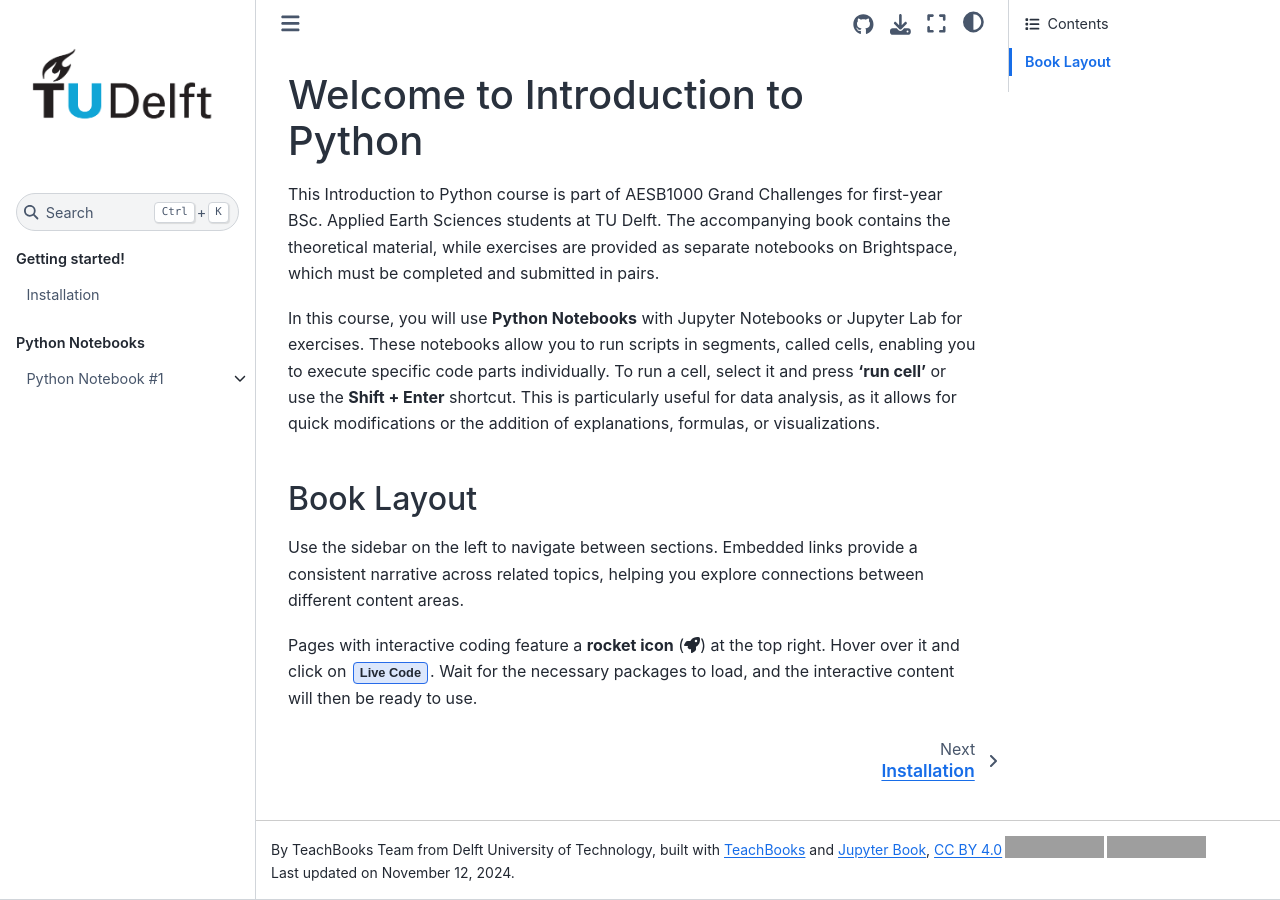
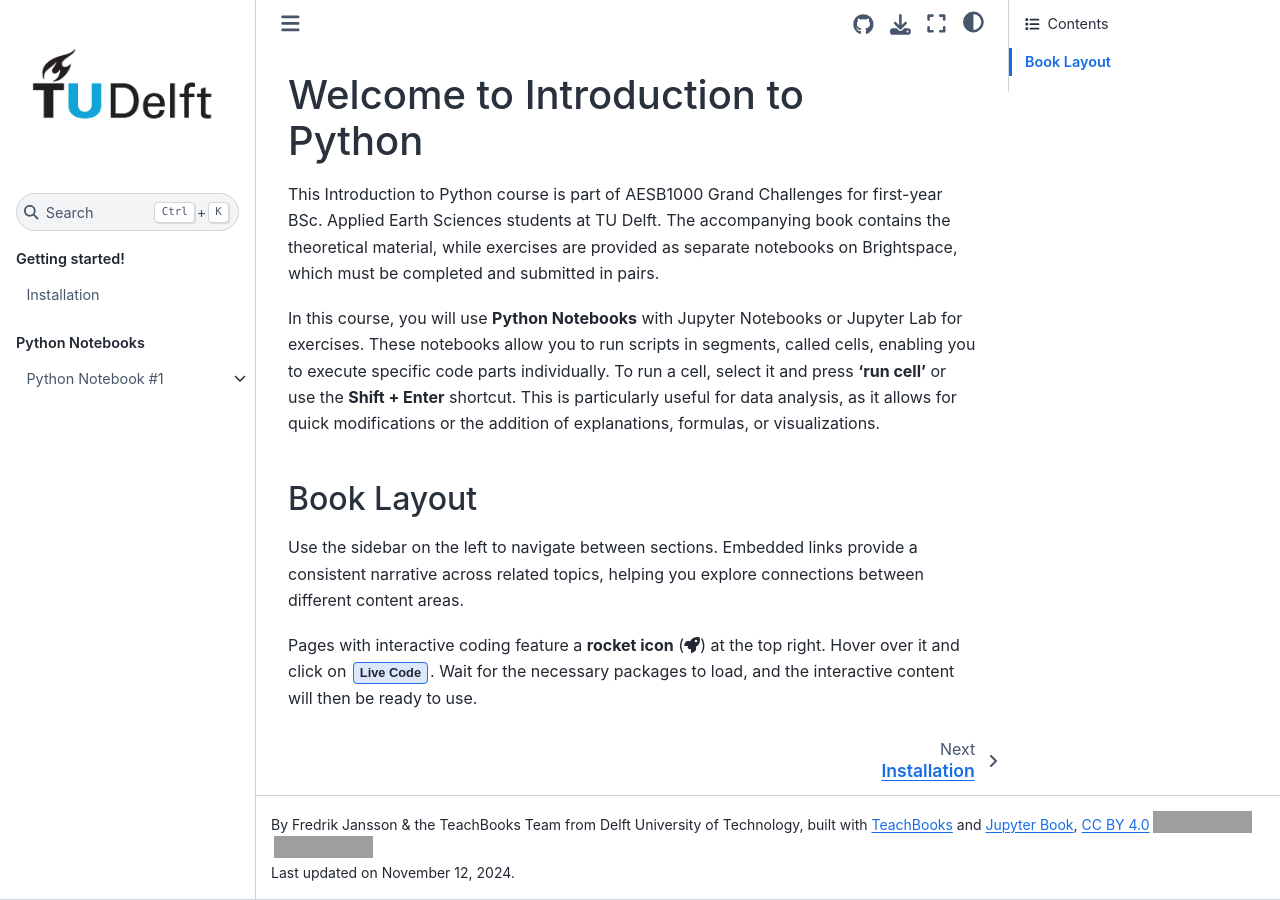
Before and after one commit to TeachBooks/introduction_to_python, a Jupyter Book: the page built from book/intro.md, in a window 1280 px wide. Built offline with Jupyter Book 1.0.4 settings and Sphinx 7.4.7 and the Sphinx Book theme 1.1.4, drawn with Linux system fonts in a browser that asks for light colours; pages that are not in the unit, such as notebooks, are missing from menus; comment, search, counter and statistics services are not loaded; grey boxes are pictures that could not be loaded.

Commit message:
updated _config.yml

```diff
--- a/book/_config.yml
+++ b/book/_config.yml
@@ -1,5 +1,5 @@
-title: Template
-author: TeachBooks Team from Delft University of Technology, built with <a href="https://teachbooks.tudelft.nl/">TeachBooks</a> and <a href="https://jupyterbook.org/">Jupyter Book</a>, <a href="https://creativecommons.org/licenses/by/4.0/" target="_blank" rel="license noopener noreferrer"">CC BY 4.0<img style="height:22px!important;margin-left:3px;vertical-align:text-bottom;" src="https://mirrors.creativecommons.org/presskit/icons/cc.svg" alt=""><img style="height:22px!important;margin-left:3px;vertical-align:text-bottom;" src="https://mirrors.creativecommons.org/presskit/icons/by.svg" alt=""></a> #add your own name here
+title: Introduction to Python
+author: Fredrik Jansson & the TeachBooks Team from Delft University of Technology, built with <a href="https://teachbooks.tudelft.nl/">TeachBooks</a> and <a href="https://jupyterbook.org/">Jupyter Book</a>, <a href="https://creativecommons.org/licenses/by/4.0/" target="_blank" rel="license noopener noreferrer"">CC BY 4.0<img style="height:22px!important;margin-left:3px;vertical-align:text-bottom;" src="https://mirrors.creativecommons.org/presskit/icons/cc.svg" alt=""><img style="height:22px!important;margin-left:3px;vertical-align:text-bottom;" src="https://mirrors.creativecommons.org/presskit/icons/by.svg" alt=""></a> #add your own name here
 logo: figures/TUDelft_logo_rgb.png #add your own logo here
 
 execute:
@@ -9,7 +9,7 @@
 
 html:
   favicon : "figures/favicon.ico"
-  baseurl :  "https://teachbooks.github.io/template/" #Replace this with your own URL
+  baseurl :  "https://teachbooks.github.io/introduction_to_python/" #Replace this with your own URL
 
 sphinx:
   config:
@@ -19,7 +19,7 @@
       use_thebe_lite: true
       exclude_patterns: ["**/_*.yml", "**/*.md", "**/*.ipynb"]
     html_theme_options:
-      repository_url: "https://github.com/TeachBooks/template" #add your own repo URL here
+      repository_url: "https://github.com/TeachBooks/introduction_to_python" #add your own repo URL here
       use_repository_button: true
       use_issues_button : true
       launch_buttons:
```
